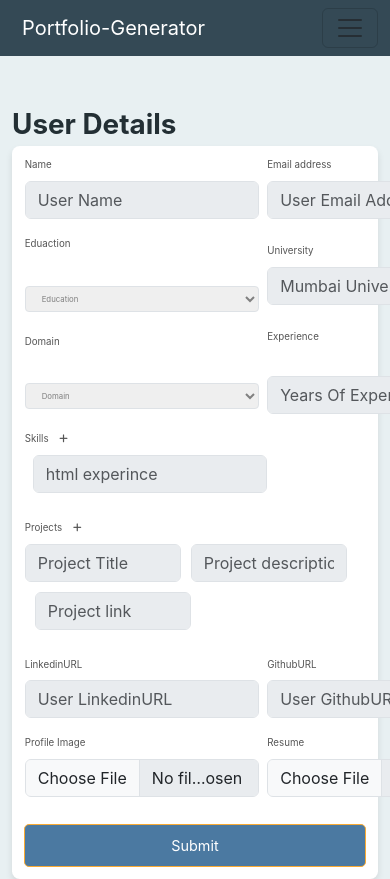
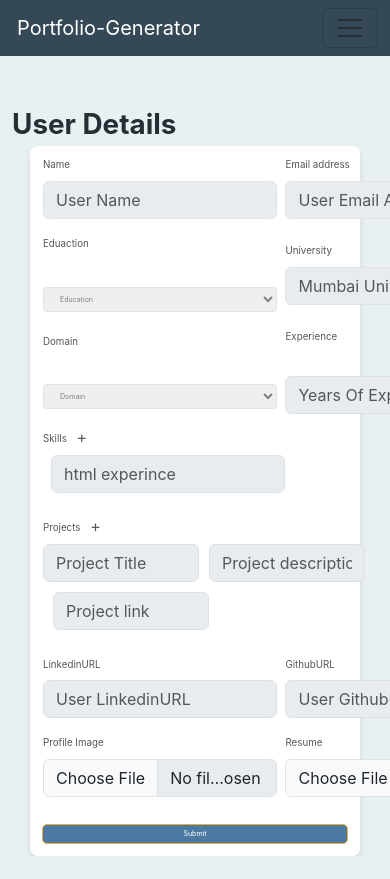
Before and after one commit to NikhilNamade/portfolio-g, a React (Create React App) app in the folder frontend/: page / in a window 390 px wide. Shown: the top 879 px of the page. After the commit the page ends 856 px from the top, so only its background shows below. Built offline with nearby package versions, Linux system fonts and the light colour scheme.

Commit message:
Update App.css

```diff
--- a/frontend/src/App.css
+++ b/frontend/src/App.css
@@ -75,27 +75,6 @@ select:focus {
   border: 1px solid #F76C5E;
 }
 
-/* Responsive Design */
-@media (max-width: 60vmax) {
-  form {
-    padding: 3vmin;
-  }
-
-  form h1 {
-    font-size: 4.5vmin;
-  }
-
-  input,
-  textarea,
-  select,
-  button {
-    font-size: 2vmin;
-  }
-
-  button {
-    padding: 1.5vmin;
-  }
-}
 
 .bxos {
   height: auto;
@@ -538,17 +517,213 @@ footer {
   color: #333;
 }
 
-/* Responsive Design */
+/* Responsive Form Section */
+@media (max-width: 1500px) {
+  nav{
+    width: 100%;
+  }
+  form {
+    width: 90%;
+    padding: 3vmin;
+    margin: auto;
+  }
+  #projectInput{
+    display: flex;
+    flex-direction: column;
+  }
+  form h1 {
+    font-size: 4vmin;
+  }
+
+  input,
+  textarea,
+  select {
+    font-size: 2vmin;
+  }
+
+  .formbox {
+    flex-direction: column;
+    align-items: flex-start;
+  }
+
+  .submitbtn {
+    font-size: 2vmin;
+    padding: 1.2vmin;
+  }
+}
+
+
+/* Responsive Form Section */
 @media (max-width: 768px) {
+  form {
+    width: 90%;
+    padding: 3vmin;
+    margin: auto;
+  }
+
+  form h1 {
+    font-size: 4vmin;
+  }
+
+  input,
+  textarea,
+  select {
+    font-size: 2vmin;
+  }
+
+  .formbox {
+    flex-direction: column;
+    align-items: flex-start;
+  }
+
+  .submitbtn {
+    font-size: 2vmin;
+    padding: 1.2vmin;
+  }
+}
+
+/* Responsive bxos Section */
+@media (max-width: 768px) {
+  .bxos {
+    flex-direction: column;
+    padding: 3vmin;
+  }
+
+  .box {
+    width: 90%;
+    margin-bottom: 2vmin;
+    height: auto;
+  }
+
+  .box h1 {
+    font-size: 3vmin;
+  }
+}
+
+/* Portfolio 1 - Responsive */
+@media (max-width: 768px) {
+  header img {
+    width: 100px;
+  }
+
+  nav a {
+    font-size: 2.5vmin;
+    margin: 0 5px;
+  }
+
+  section {
+    padding: 2vmin;
+    margin: 10px auto;
+  }
+
+  h1, h2 {
+    font-size: 4vmin;
+  }
+}
+
+/* Portfolio 2 - Responsive */
+@media (max-width: 768px) {
+  .header h1 {
+    font-size: 3vmin;
+  }
+
+  .nav-links li {
+    margin: 0 10px;
+  }
+
+  #about {
+    flex-direction: column;
+    padding: 20px 0;
+  }
+
+  .profile-pic {
+    width: 120px;
+    margin-bottom: 10px;
+  }
+
+  .skills-grid {
+    grid-template-columns: repeat(2, 1fr);
+  }
+
+  .projects-grid {
+    grid-template-columns: repeat(1, 1fr);
+  }
+}
+
+/* Portfolio 3 - Responsive */
+@media (max-width: 768px) {
+  .split-layout {
+    flex-direction: column;
+  }
+
+  .left-section {
+    width: 100%;
+    padding: 20px;
+  }
+
+  .right-section {
+    width: 100%;
+    padding: 20px;
+  }
+
+  .skills-grid {
+    grid-template-columns: repeat(2, 1fr);
+  }
+
+  .projects {
+    flex-direction: column;
+  }
+
   .project-card {
+    width: 100%;
+    margin-bottom: 20px;
+  }
+
+  .contact-form {
+    width: 100%;
+    padding: 20px;
+  }
+}
+
+/* Small Screens (Max Width: 480px) */
+@media (max-width: 480px) {
+  form h1,
+  h1, h2 {
+    font-size: 3.5vmin;
+  }
+
+  nav a {
+    font-size: 2vmin;
+  }
+
+  input,
+  textarea,
+  select {
+    font-size: 1.8vmin;
+  }
+
+  .skills-grid {
+    grid-template-columns: repeat(1, 1fr);
+  }
+
+  .submitbtn {
+    padding: 1vmin;
+    font-size: 1.8vmin;
+  }
+
+  .bxos {
+    padding: 2vmin;
+  }
+
+  .box {
     width: 100%;
   }
 
   .left-section {
-    padding: 20px;
+    padding: 10px;
   }
 
   .right-section {
-    padding: 30px;
+    padding: 10px;
   }
 }
```
